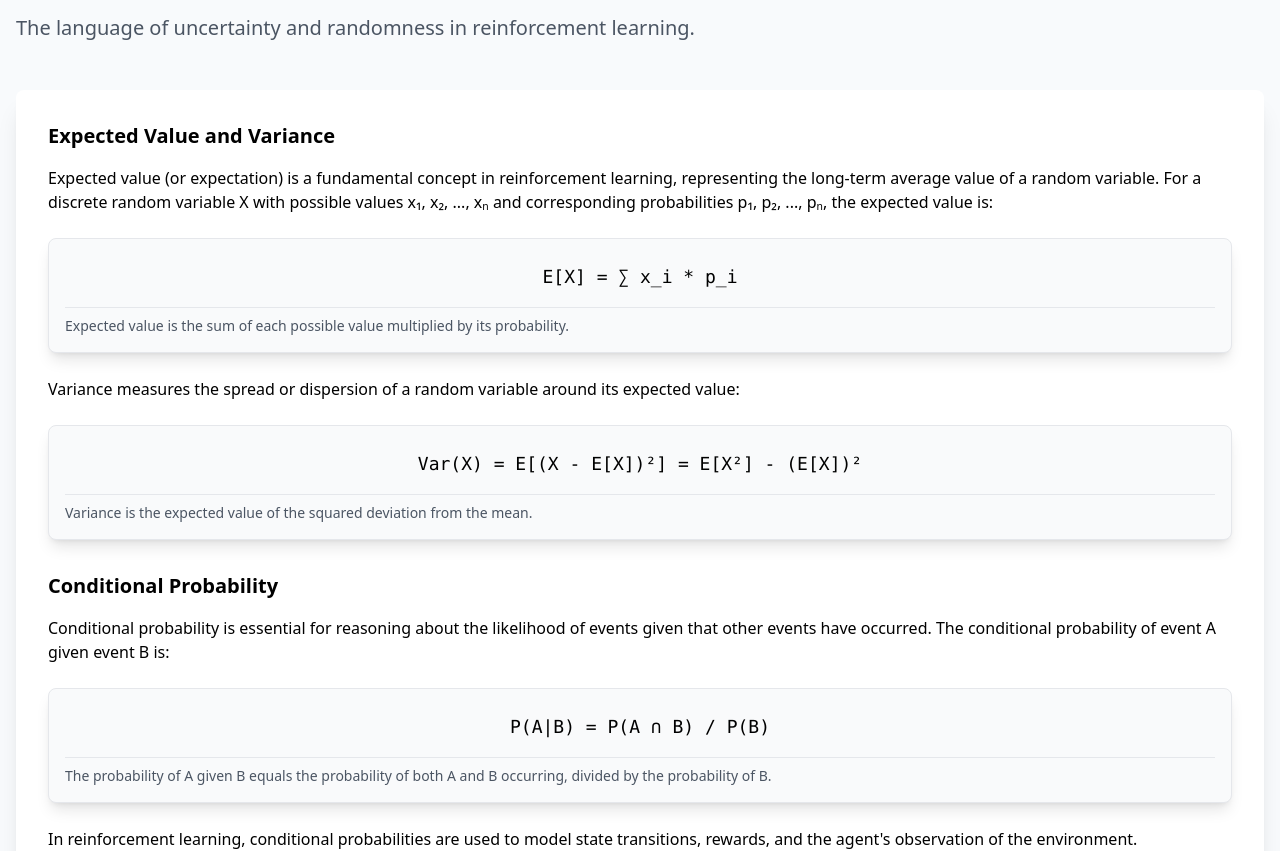
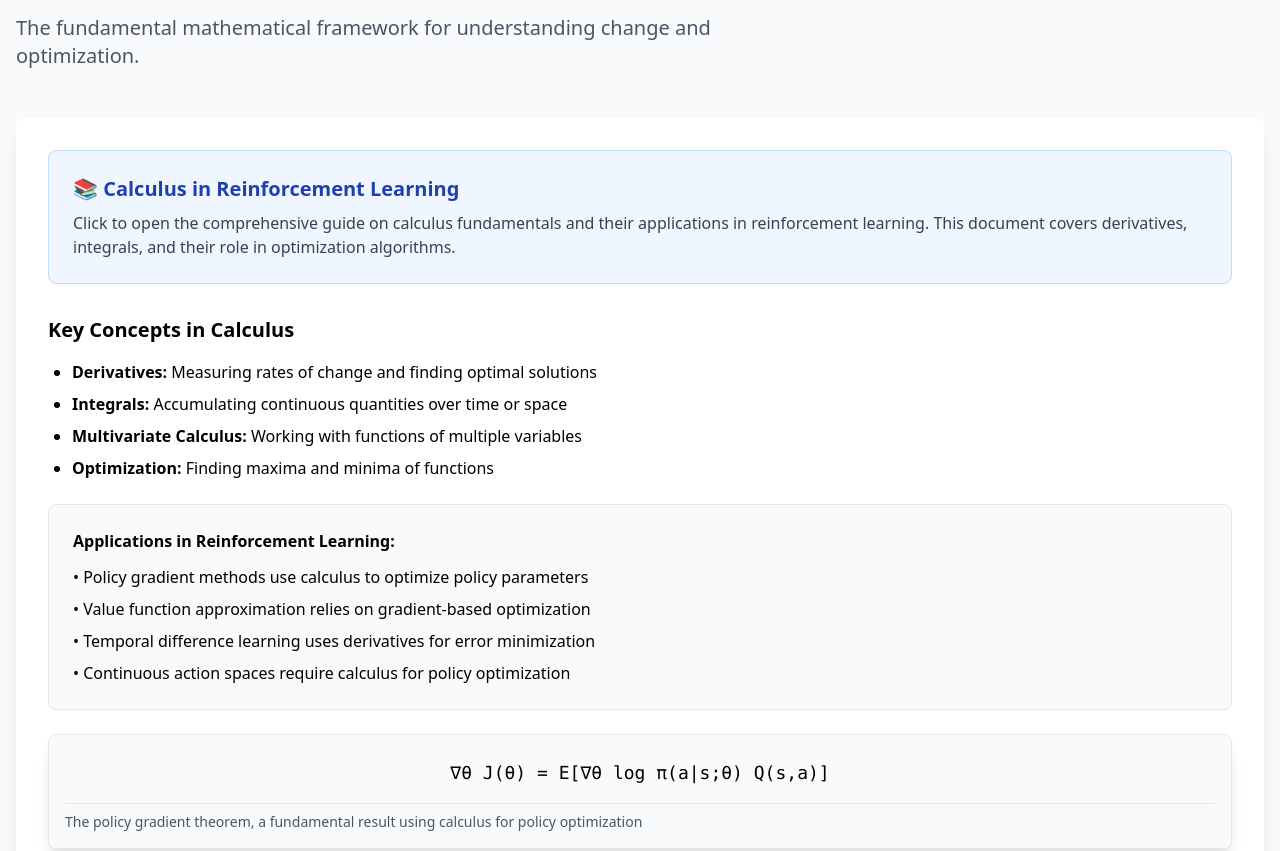
Before and after one commit to SergeyErmakov85/RL_ML-agents_site, a React (Vite) app: page /math-foundations in a window 1280 px wide. Shown: the part 810-1661 px from the top of the page. Built offline with nearby package versions, Linux system fonts and the light colour scheme.

Commit message:
Add Calculus section to Mathematical Foundations page

```diff
--- a/src/pages/MathFoundationsPage.tsx
+++ b/src/pages/MathFoundationsPage.tsx
@@ -37,6 +37,45 @@ const MathFoundationsPage: React.FC = () => {
             learning algorithms and theory. Understanding these foundations is essential for grasping how and why
             reinforcement learning algorithms work.
           </p>
+        </ContentBlock>
+
+        {/* Calculus */}
+        <SectionHeading
+          title="Calculus"
+          subtitle="The fundamental mathematical framework for understanding change and optimization."
+        />
+
+        <ContentBlock>
+          <a href="/calculus.pdf" target="_blank" className="block p-6 bg-blue-50 rounded-lg border border-blue-200 hover:bg-blue-100 transition-colors duration-300 mb-8">
+            <h3 className="text-xl font-semibold mb-2 text-blue-800">📚 Calculus in Reinforcement Learning</h3>
+            <p className="text-gray-700">
+              Click to open the comprehensive guide on calculus fundamentals and their applications in reinforcement learning.
+              This document covers derivatives, integrals, and their role in optimization algorithms.
+            </p>
+          </a>
+
+          <h3 className="text-xl font-semibold mb-4">Key Concepts in Calculus</h3>
+          <ul className="list-disc pl-6 mb-6 space-y-2">
+            <li><strong>Derivatives:</strong> Measuring rates of change and finding optimal solutions</li>
+            <li><strong>Integrals:</strong> Accumulating continuous quantities over time or space</li>
+            <li><strong>Multivariate Calculus:</strong> Working with functions of multiple variables</li>
+            <li><strong>Optimization:</strong> Finding maxima and minima of functions</li>
+          </ul>
+
+          <div className="bg-gray-50 p-6 rounded-lg border border-gray-200 mb-6">
+            <h4 className="font-semibold mb-3">Applications in Reinforcement Learning:</h4>
+            <ul className="space-y-2">
+              <li>• Policy gradient methods use calculus to optimize policy parameters</li>
+              <li>• Value function approximation relies on gradient-based optimization</li>
+              <li>• Temporal difference learning uses derivatives for error minimization</li>
+              <li>• Continuous action spaces require calculus for policy optimization</li>
+            </ul>
+          </div>
+
+          <MathEquation
+            equation="∇θ J(θ) = E[∇θ log π(a|s;θ) Q(s,a)]"
+            description="The policy gradient theorem, a fundamental result using calculus for policy optimization"
+          />
         </ContentBlock>
 
         {/* Probability Theory */}
```
